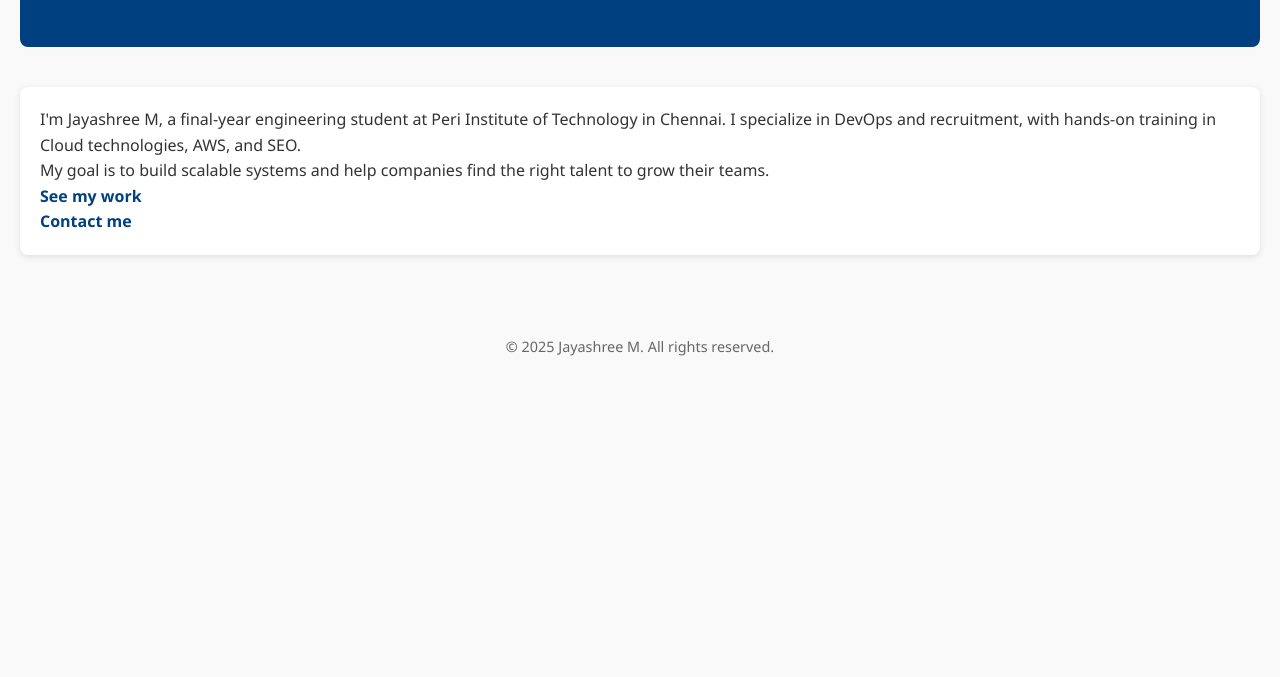
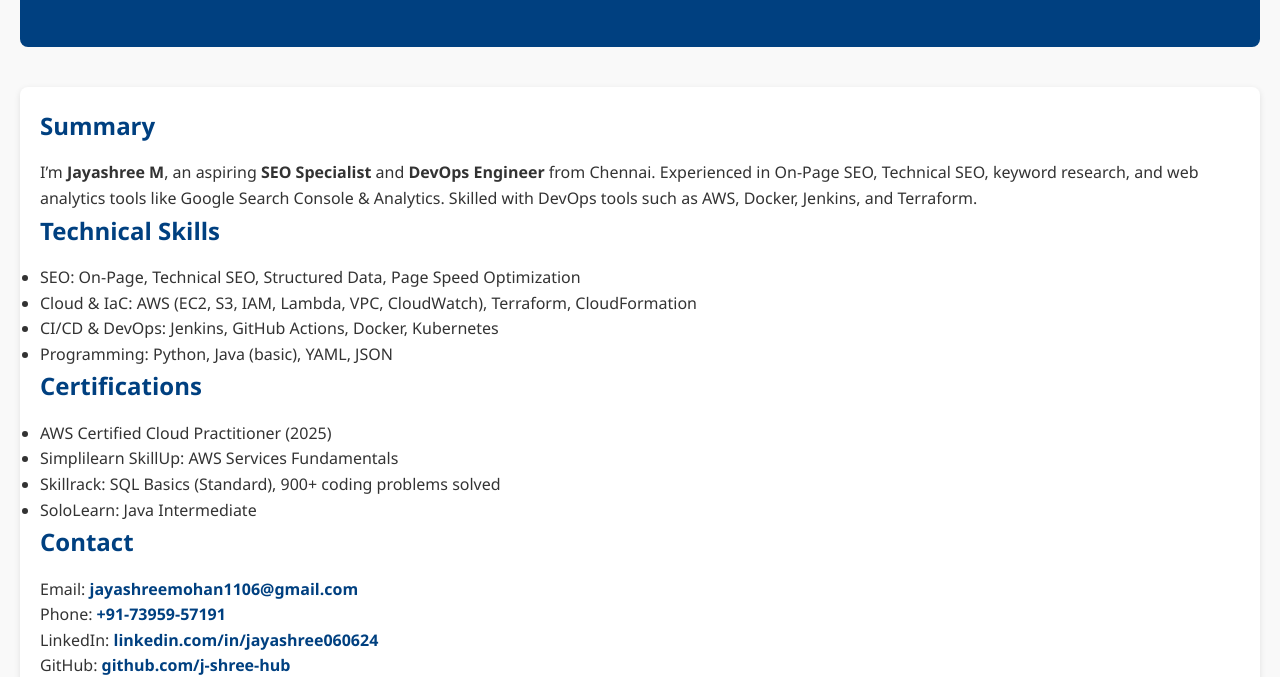
Before and after one commit to J-shree-hub/SEO, a plain HTML site: page about.html in a window 1280 px wide. Shown: the part 127-804 px from the top of the page. Drawn offline with Linux system fonts and the light colour scheme.

Commit message:
Update about.html

```diff
--- a/about.html
+++ b/about.html
@@ -3,9 +3,30 @@
 <head>
   <meta charset="UTF-8" />
   <meta name="viewport" content="width=device-width, initial-scale=1.0" />
-  <title>About Jayashree M</title>
-  <meta name="description" content="Learn more about Jayashree M, a DevOps Engineer and Recruiter based in Chennai." />
+  <title>About Jayashree M | SEO Specialist & DevOps Engineer</title>
+  <meta name="description" content="Learn more about Jayashree M, SEO Specialist & DevOps Engineer from Chennai. Contact: jayashreemohan1106@gmail.com | +91-73959-57191." />
   <link rel="stylesheet" href="style.css" />
+
+  <!-- Person Schema -->
+  <script type="application/ld+json">
+  {
+    "@context": "https://schema.org",
+    "@type": "Person",
+    "name": "Jayashree M",
+    "jobTitle": "SEO Specialist & DevOps Engineer",
+    "email": "mailto:jayashreemohan1106@gmail.com",
+    "telephone": "+917395957191",
+    "alumniOf": {
+      "@type": "CollegeOrUniversity",
+      "name": "Peri Institute of Technology, Chennai"
+    },
+    "sameAs": [
+      "https://linkedin.com/in/jayashree060624",
+      "https://github.com/j-shree-hub"
+    ],
+    "url": "https://jayashree-techfolio.netlify.app/about.html"
+  }
+  </script>
 </head>
 <body>
   <header>
@@ -13,10 +34,30 @@
   </header>
 
   <section>
-    <p>I'm Jayashree M, a final-year engineering student at Peri Institute of Technology in Chennai. I specialize in DevOps and recruitment, with hands-on training in Cloud technologies, AWS, and SEO.</p>
-    <p>My goal is to build scalable systems and help companies find the right talent to grow their teams.</p>
-    <p><a href="projects.html">See my work</a></p>
-    <p><a href="contact.html">Contact me</a></p>
+    <h2>Summary</h2>
+    <p>I’m <strong>Jayashree M</strong>, an aspiring <strong>SEO Specialist</strong> and <strong>DevOps Engineer</strong> from Chennai. Experienced in On-Page SEO, Technical SEO, keyword research, and web analytics tools like Google Search Console & Analytics. Skilled with DevOps tools such as AWS, Docker, Jenkins, and Terraform.</p>
+
+    <h2>Technical Skills</h2>
+    <ul>
+      <li>SEO: On-Page, Technical SEO, Structured Data, Page Speed Optimization</li>
+      <li>Cloud & IaC: AWS (EC2, S3, IAM, Lambda, VPC, CloudWatch), Terraform, CloudFormation</li>
+      <li>CI/CD & DevOps: Jenkins, GitHub Actions, Docker, Kubernetes</li>
+      <li>Programming: Python, Java (basic), YAML, JSON</li>
+    </ul>
+
+    <h2>Certifications</h2>
+    <ul>
+      <li>AWS Certified Cloud Practitioner (2025)</li>
+      <li>Simplilearn SkillUp: AWS Services Fundamentals</li>
+      <li>Skillrack: SQL Basics (Standard), 900+ coding problems solved</li>
+      <li>SoloLearn: Java Intermediate</li>
+    </ul>
+
+    <h2>Contact</h2>
+    <p>Email: <a href="mailto:jayashreemohan1106@gmail.com">jayashreemohan1106@gmail.com</a></p>
+    <p>Phone: <a href="tel:+917395957191">+91-73959-57191</a></p>
+    <p>LinkedIn: <a href="https://linkedin.com/in/jayashree060624">linkedin.com/in/jayashree060624</a></p>
+    <p>GitHub: <a href="https://github.com/j-shree-hub">github.com/j-shree-hub</a></p>
   </section>
 
   <footer>
```
